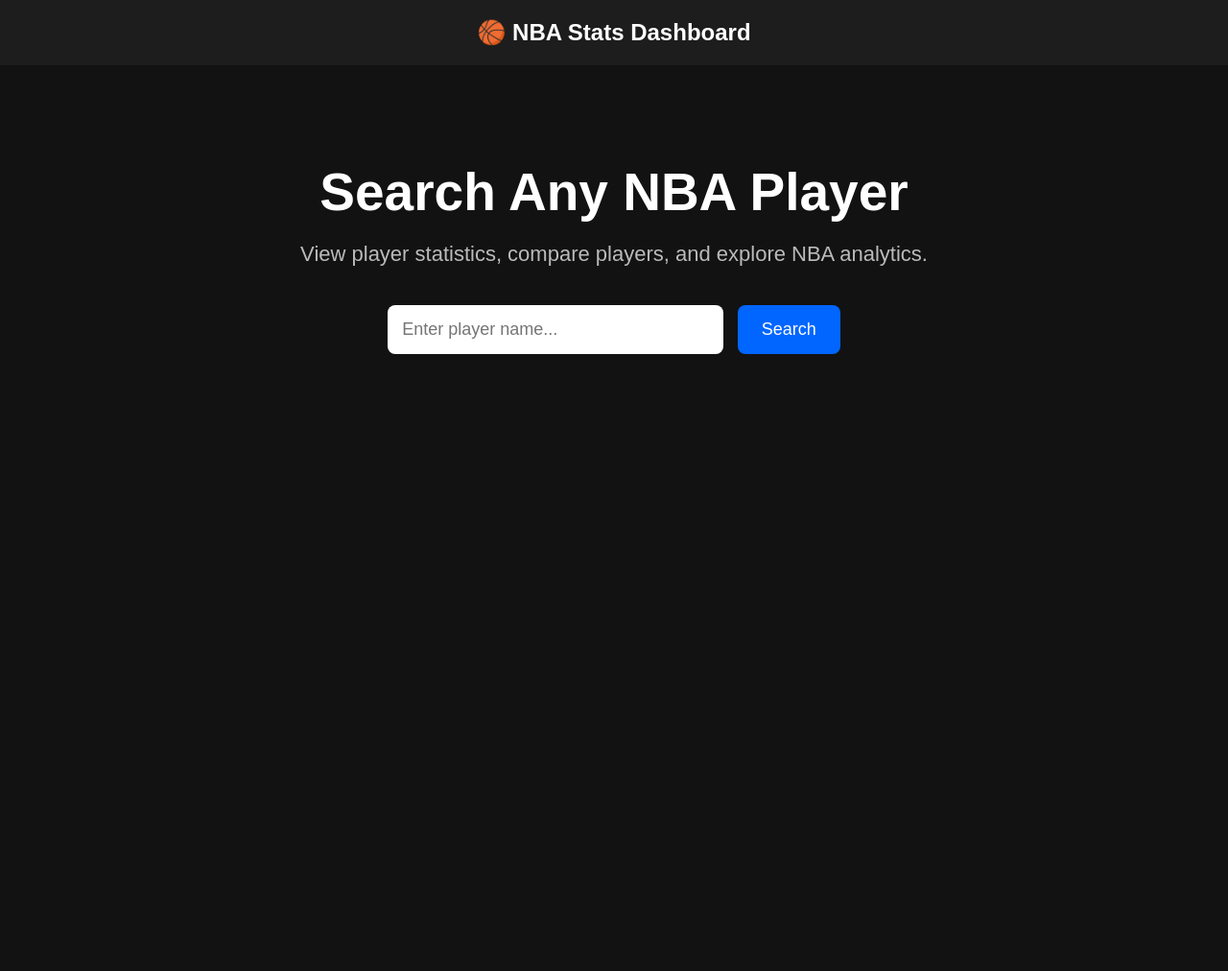
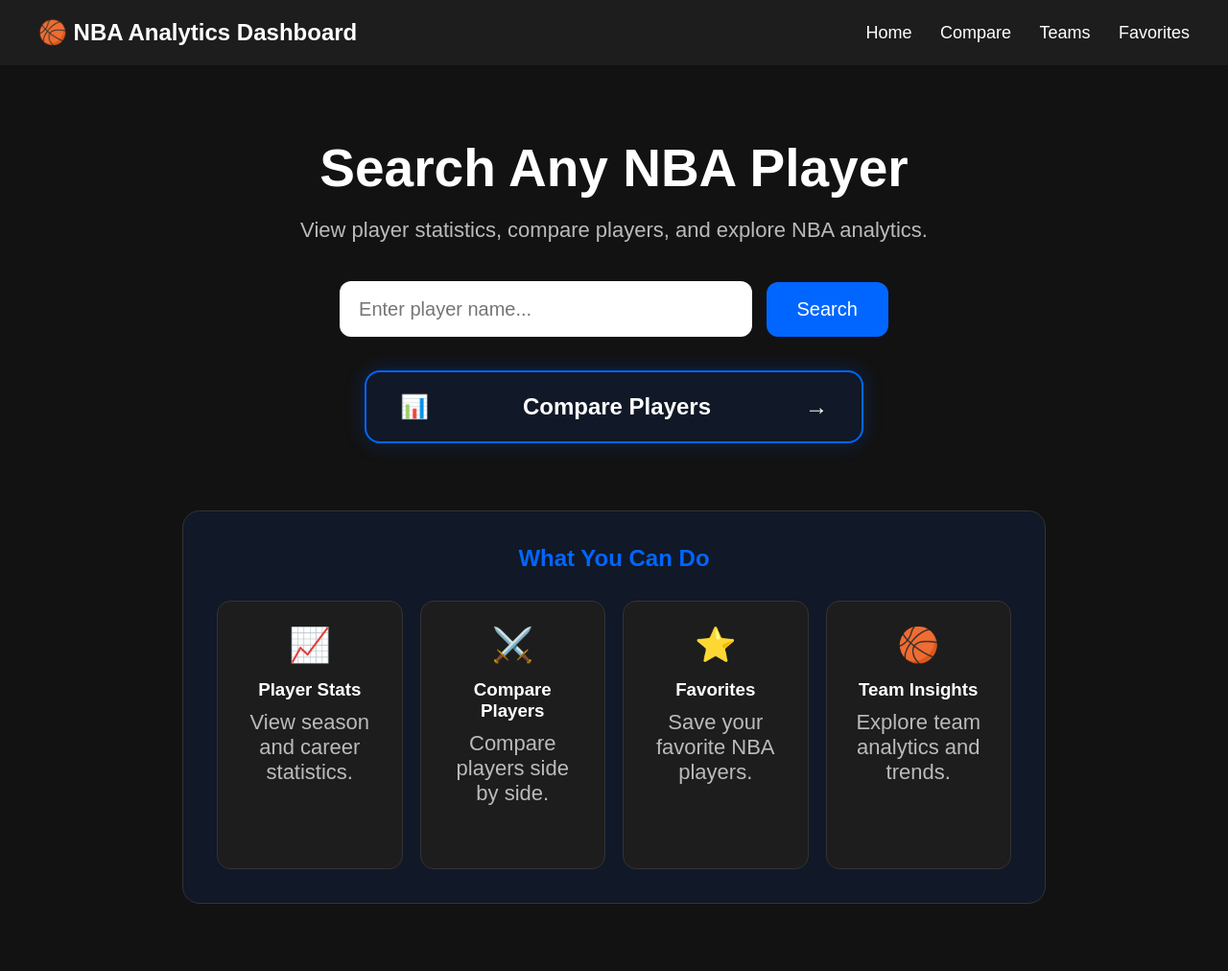
Before and after one commit to kwilliams56/NBA-Stats-Dashboard, a Flask app: page / in a window 1280 px wide. Shown: the whole page at 96% size. Before the commit the page ends 369 px from the top, so only its background shows below. Run offline with Flask 3, Linux system fonts and the light colour scheme.

Commit message:
Redesign homepage with feature cards and improved UI

```diff
--- a/app.py
+++ b/app.py
@@ -122,5 +122,10 @@ def home():
     )
 
 
+@app.route("/compare")
+def compare():
+    return render_template("compare.html")
+
+
 if __name__ == "__main__":
     app.run(debug=True)
--- a/static/css/style.css
+++ b/static/css/style.css
@@ -12,12 +12,25 @@ body {
 
 nav {
     background: #1d1d1d;
-    padding: 20px;
-    text-align: center;
+    padding: 20px 40px;
+    display: flex;
+    justify-content: space-between;
+    align-items: center;
+}
+
+.nav-links a {
+    color: white;
+    text-decoration: none;
+    margin-left: 25px;
+    font-size: 18px;
+}
+
+.nav-links a:hover {
+    color: #0066ff;
 }
 
 .hero {
-    margin-top: 100px;
+    margin-top: 75px;
     text-align: center;
 }
 
@@ -33,63 +46,70 @@ nav {
 }
 
 input {
-
-    width: 350px;
-
-    padding: 15px;
-
+    width: 430px;
+    height: 58px;
+    padding: 0 20px;
     border: none;
-
-    border-radius: 8px;
-
-    font-size: 18px;
+    border-radius: 12px;
+    font-size: 20px;
 }
 
 button {
-
-    padding: 15px 25px;
-
+    padding: 17px 32px;
     margin-left: 10px;
-
     background: #0066ff;
-
     color: white;
-
     border: none;
-
-    border-radius: 8px;
-
+    border-radius: 12px;
     cursor: pointer;
-
-    font-size: 18px;
+    font-size: 20px;
 }
 
 button:hover {
-
     background: #004ecc;
-
 }
 
-.player-card {
+.compare-card {
+    width: 520px;
+    max-width: 90%;
+    margin: 35px auto 70px;
+    padding: 22px 35px;
+    border: 2px solid #0066ff;
+    border-radius: 16px;
+    display: flex;
+    justify-content: space-between;
+    align-items: center;
+    text-decoration: none;
+    color: white;
+    background: #111827;
+    font-size: 24px;
+    font-weight: 600;
+    box-shadow: 0 0 20px rgba(0, 102, 255, 0.25);
+    transition: all 0.3s ease;
+}
+
+.compare-card:hover {
+    background: #0066ff;
+    transform: translateY(-5px) scale(1.02);
+    box-shadow: 0 0 30px rgba(0, 102, 255, 0.6);
+}
+
+.results-box {
+    width: 400px;
+    margin: 30px auto;
     background: #1d1d1d;
-    width: 400px;
-    margin: 50px auto;
-    padding: 25px;
+    padding: 20px;
     border-radius: 12px;
 }
 
-.error {
-    color: #ff4d4d;
-    margin-top: 30px;
-    font-size: 20px;
+.result-button {
+    width: 100%;
+    margin: 8px 0;
+    background: #2a2a2a;
 }
 
-.stats-card {
-    background: #242424;
-    width: 400px;
-    margin: 20px auto;
-    padding: 25px;
-    border-radius: 12px;
+.result-button:hover {
+    background: #0066ff;
 }
 
 .player-card {
@@ -183,10 +187,56 @@ th {
     color: #bbbbbb;
 }
 
-.chart-box {
-    width: 800px;
-    margin: 40px auto;
+.features {
+    width: 900px;
+    max-width: 90%;
+    margin: 20px auto 70px;
+    background: #111827;
+    padding: 35px;
+    border-radius: 18px;
+    border: 1px solid #333;
+}
+
+.features h2 {
+    margin-bottom: 30px;
+    color: #0066ff;
+}
+
+.feature-grid {
+    display: grid;
+    grid-template-columns: repeat(4, 1fr);
+    gap: 18px;
+}
+
+.feature-card {
     background: #1d1d1d;
     padding: 25px;
-    border-radius: 15px;
+    border-radius: 14px;
+    border: 1px solid #333;
+    transition: 0.3s;
+    cursor: pointer;
 }
+
+.feature-card:hover {
+    transform: translateY(-8px);
+    border: 1px solid #0066ff;
+    box-shadow: 0 0 25px rgba(0, 102, 255, 0.35);
+}
+
+.feature-card span {
+    font-size: 35px;
+}
+
+.feature-card h3 {
+    margin: 15px 0 10px;
+}
+
+.feature-card p {
+    color: #bbbbbb;
+}
+
+.error {
+    color: #ff4d4d;
+    margin-top: 30px;
+    font-size: 20px;
+}
--- a/templates/index.html
+++ b/templates/index.html
@@ -8,12 +8,20 @@
 
     <link rel="stylesheet" href="{{ url_for('static', filename='css/style.css') }}">
     <script src="https://cdn.jsdelivr.net/npm/chart.js"></script>
+
 </head>
 
 <body>
 
     <nav>
-        <h2>🏀 NBA Stats Dashboard</h2>
+        <h2>🏀 NBA Analytics Dashboard</h2>
+
+        <div class="nav-links">
+            <a href="/">Home</a>
+            <a href="/compare">Compare</a>
+            <a href="#">Teams</a>
+            <a href="#">Favorites</a>
+        </div>
     </nav>
 
     <div class="hero">
@@ -32,6 +40,43 @@
                 Search
             </button>
         </form>
+
+
+
+        <a class="compare-card" href="/compare">
+            <span>📊</span>
+            <strong>Compare Players</strong>
+            <span>→</span>
+        </a>
+        <section class="features">
+            <h2>What You Can Do</h2>
+
+            <div class="feature-grid">
+                <div class="feature-card">
+                    <span>📈</span>
+                    <h3>Player Stats</h3>
+                    <p>View season and career statistics.</p>
+                </div>
+
+                <div class="feature-card">
+                    <span>⚔️</span>
+                    <h3>Compare Players</h3>
+                    <p>Compare players side by side.</p>
+                </div>
+
+                <div class="feature-card">
+                    <span>⭐</span>
+                    <h3>Favorites</h3>
+                    <p>Save your favorite NBA players.</p>
+                </div>
+
+                <div class="feature-card">
+                    <span>🏀</span>
+                    <h3>Team Insights</h3>
+                    <p>Explore team analytics and trends.</p>
+                </div>
+            </div>
+        </section>
         {% if search_results %}
         <div class="results-box">
             <h3>Select a player:</h3>
```
Also changed, not shown: other parts of static/css/style.css (+13 -29 lines), templates/compare.html (added, +22 -0 lines).
